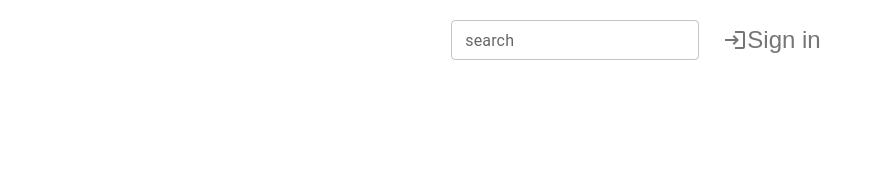
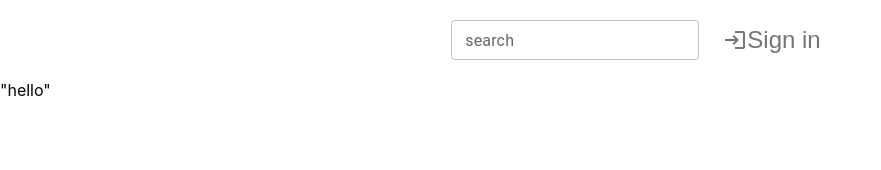
Before and after one commit to Mattwmaster58/MacTrack, a React (Create React App) app in the folder frontend/: page /dashboard in a window 1280 px wide. Shown: the top 170 px of the page, without its empty margins (0-881 px from the left). Built offline with nearby package versions, Linux system fonts and the light colour scheme.

Commit message:
ft: navigate to dashboard after sign in

```diff
--- a/frontend/src/App.tsx
+++ b/frontend/src/App.tsx
@@ -7,6 +7,7 @@ import { BrowserRouter, Route, Routes } from "react-router-dom";
 import "./App.css";
 import { queryClient } from "./common/queryClient";
 import { TopBar } from "./components/elements/topBar";
+import { Dashboard } from './pages/dashboard'
 import { Register } from "./pages/register";
 import { SignIn } from "./pages/signIn";
 import { theme } from "./theme";
@@ -17,15 +18,8 @@ function App() {
       <Route path="/sign-in" element={<SignIn />} />
       <Route path="/register" element={<Register />} />
       <Route path="/" element={<TopBar />}>
-        <Route
-          path="logout"
-          action={() => {
-            console.log("logout");
-            return true;
-          }}
-        />
-        <Route path="search" element={<div />} />
-        <Route path="dashboard" element={<div />} />
+        <Route path="advanced-search" element={<div />} />
+        <Route path="dashboard" element={<Dashboard />} />
       </Route>
     </Routes>
   );
--- a/frontend/src/components/elements/topBar.tsx
+++ b/frontend/src/components/elements/topBar.tsx
@@ -2,12 +2,13 @@ import { Login } from "@mui/icons-material";
 import { IconButton, TextField } from "@mui/material";
 import { Stack } from "@mui/system";
 import React from "react";
-import { useLocation, useNavigate } from "react-router-dom";
+import { Outlet, useLocation, useNavigate } from "react-router-dom";
 
 const TopBar = () => {
   const navigate = useNavigate();
   const location = useLocation();
   return (
+    <>
       <Stack
         alignItems={"center"}
         justifyContent={"center"}
@@ -23,6 +24,8 @@ const TopBar = () => {
           <Login /> Sign in
         </IconButton>
       </Stack>
+      <Outlet />
+    </>
   );
 };
 
--- a/frontend/src/components/forms/signInForm.tsx
+++ b/frontend/src/components/forms/signInForm.tsx
@@ -40,6 +40,7 @@ const SignInForm = () => {
   const onSubmit = async (vals: SignInValues) => {
     try {
       await mutateAsync(vals);
+      navigate("/dashboard");
     } catch (e) {}
   };
   const errorText = error?.response?.data.message ?? error?.message;
--- /dev/null
+++ b/frontend/src/pages/dashboard.tsx
@@ -0,0 +1,11 @@
+import React from 'react'
+
+const Dashboard = () => {
+  return (
+    <div>
+      "hello"
+    </div>
+  )
+}
+
+export { Dashboard }
```
Lines whose indentation alone changed are shown as unchanged.
